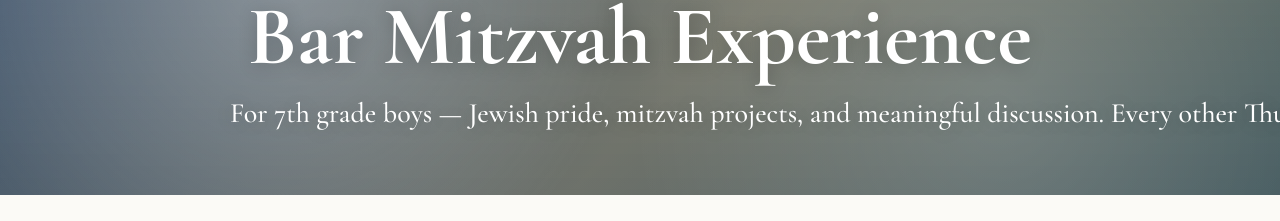
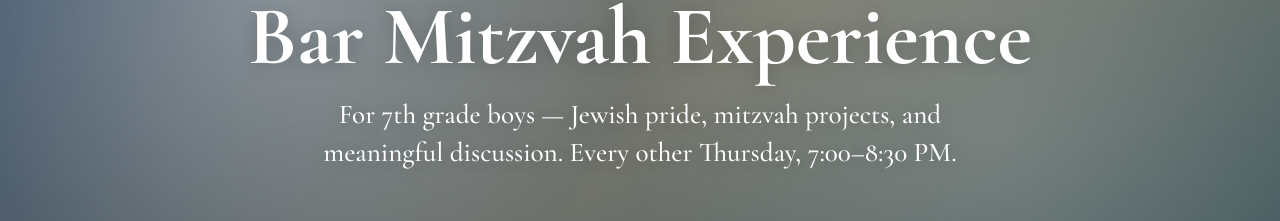
Before and after one commit to shurwitz-cloud/habayitcc, a Next.js app: page /bar-mitzvah in a window 1280 px wide. Shown: the part 195-416 px from the top of the page. Built offline with nearby package versions, Linux system fonts and the light colour scheme; no server answers; a web font is replaced by a local one.

Commit message:
Center hero subtitle: wrap instead of forcing one line

```diff
--- a/src/components/sections/Hero.tsx
+++ b/src/components/sections/Hero.tsx
@@ -51,7 +51,7 @@ export function Hero({
           {children}
         </h1>
         {subtitle && (
-          <p className="font-display text-[clamp(1.1rem,2.2vw,1.75rem)] font-medium leading-tight mx-auto whitespace-nowrap max-[520px]:whitespace-normal max-[520px]:text-[1.05rem]">
+          <p className="font-display text-[clamp(1.05rem,2.2vw,1.7rem)] font-medium leading-snug mx-auto max-w-[46rem] text-balance">
             {subtitle}
           </p>
         )}
```
